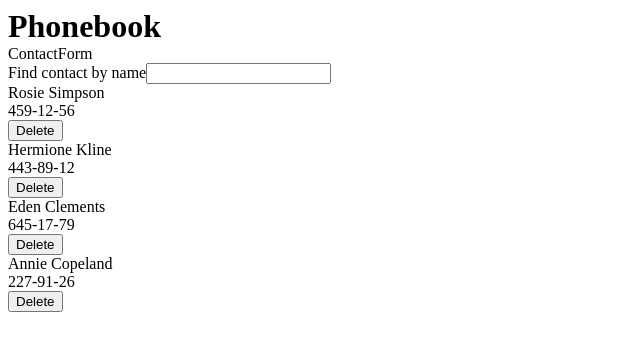
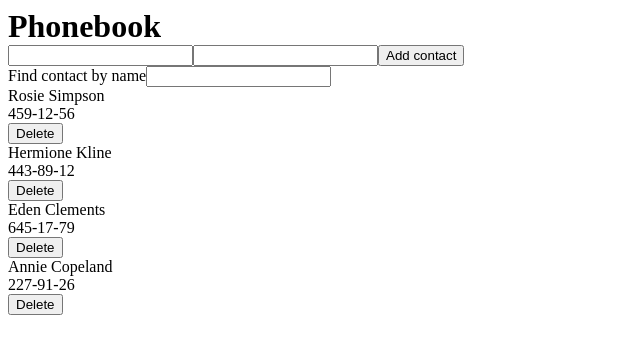
Before and after one commit to ConstantineKobushka/goit-react-hw-08, a React (Vite) app: page / in a window 1280 px wide. Shown: the top 354 px of the page, without its empty margins (0-640 px from the left). Built offline with nearby package versions, Linux system fonts and the light colour scheme.

Commit message:
add contactForm component

```diff
--- a/package.json
+++ b/package.json
@@ -11,6 +11,7 @@
   },
   "dependencies": {
     "formik": "^2.4.6",
+    "nanoid": "^5.0.7",
     "react": "^18.3.1",
     "react-dom": "^18.3.1",
     "yup": "^1.4.0"
--- a/src/App.jsx
+++ b/src/App.jsx
@@ -10,14 +10,26 @@ function App() {
   const [contacts, setContacts] = useState(listcontacts);
   const [searchValue, setSearchValue] = useState('');
 
+  const addContact = (newContact) => {
+    setContacts((prevContact) => {
+      return [...prevContact, newContact];
+    });
+  };
+
   const foundContacts = contacts.filter((contact) => contact.name.toLowerCase().includes(searchValue.toLowerCase()));
+
+  const deletContact = (contactId) => {
+    setContacts((prevContact) => {
+      return prevContact.filter((contact) => contact.id !== contactId);
+    });
+  };
 
   return (
     <>
       <h1>Phonebook</h1>
-      <ContactForm />
+      <ContactForm onAddContact={addContact} />
       <SearchBox searchValue={searchValue} onSearch={setSearchValue} />
-      <ContactList contacts={foundContacts} />
+      <ContactList contacts={foundContacts} onDelete={deletContact} />
     </>
   );
 }
--- a/src/components/Contact/Contact.jsx
+++ b/src/components/Contact/Contact.jsx
@@ -1,13 +1,15 @@
 import styles from './Contact.module.css';
 
-const Contact = ({ userName, phoneNumber }) => {
+const Contact = ({ userName, userPhone, userId, onDelete }) => {
   return (
     <li>
       <div>
         <p>{userName}</p>
-        <p>{phoneNumber}</p>
+        <p>{userPhone}</p>
       </div>
-      <button type='button'>Delete</button>
+      <button type='button' onClick={() => onDelete(userId)}>
+        Delete
+      </button>
     </li>
   );
 };
--- a/src/components/ContactForm/ContactForm.jsx
+++ b/src/components/ContactForm/ContactForm.jsx
@@ -1,10 +1,41 @@
-import { Formik } from 'formik';
+import { Formik, Form, Field } from 'formik';
 import * as Yup from 'yup';
+import { ErrorMessage } from 'formik';
 
 import styles from './ContactForm.module.css';
 
-const ContactForm = () => {
-  return <div>ContactForm</div>;
+const ContactForm = ({ onAddContact }) => {
+  const initialValues = { name: '', number: '' };
+
+  const handleSubmit = (values, actions) => {
+    console.log(values);
+    onAddContact(values);
+    actions.resetForm();
+  };
+
+  const FeedbackSchema = Yup.object().shape({
+    name: Yup.string().min(3, 'Too Short!').max(50, 'Too Long!').required('Required'),
+    number: Yup.string().min(3, 'Too Short!').max(50, 'Too Long!').required('Required'),
+  });
+
+  return (
+    <Formik
+      className={styles.form}
+      initialValues={initialValues}
+      onSubmit={handleSubmit}
+      validationSchema={FeedbackSchema}
+    >
+      <Form>
+        <Field className={styles.input} type='text' name='name' />
+        <ErrorMessage className={styles.error} name='name' component='span' />
+        <Field className={styles.input} type='number' name='number' />
+        <ErrorMessage className={styles.error} name='number' component='span' />
+        <button className={styles.formbtn} type='submit'>
+          Add contact
+        </button>
+      </Form>
+    </Formik>
+  );
 };
 
 export default ContactForm;
--- a/src/components/ContactList/ContactList.jsx
+++ b/src/components/ContactList/ContactList.jsx
@@ -1,12 +1,19 @@
 import Contact from '../Contact/Contact';
+import { nanoid } from 'nanoid';
 
 import styles from './ContactList.module.css';
 
-const ContactList = ({ contacts }) => {
+const ContactList = ({ contacts, onDelete }) => {
   return (
     <ul>
       {contacts.map((contact) => (
-        <Contact key={contact.id} userName={contact.name} phoneNumber={contact.number} />
+        <Contact
+          key={nanoid()}
+          userName={contact.name}
+          userPhone={contact.number}
+          userId={contact.id}
+          onDelete={onDelete}
+        />
       ))}
     </ul>
   );
```
Also changed, not shown: 1 other file (tests, documents, lock files or other folders).
